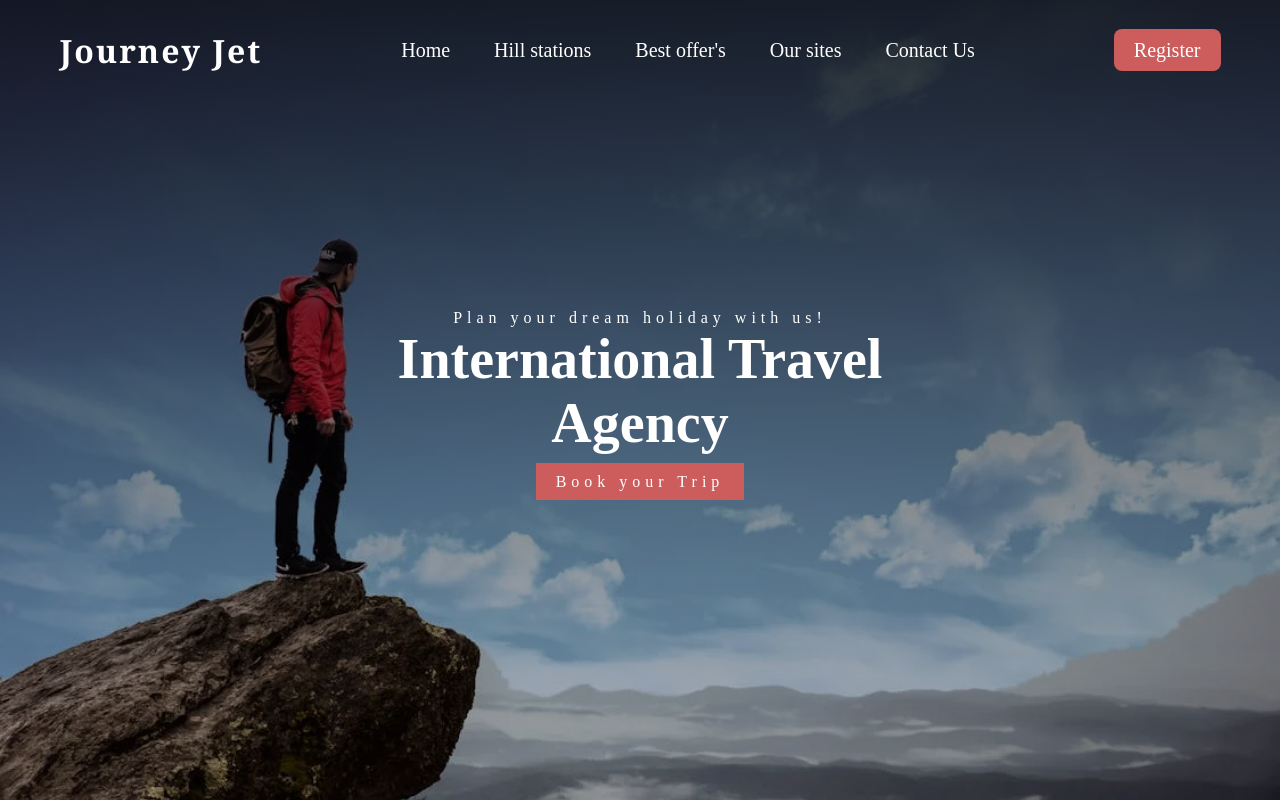
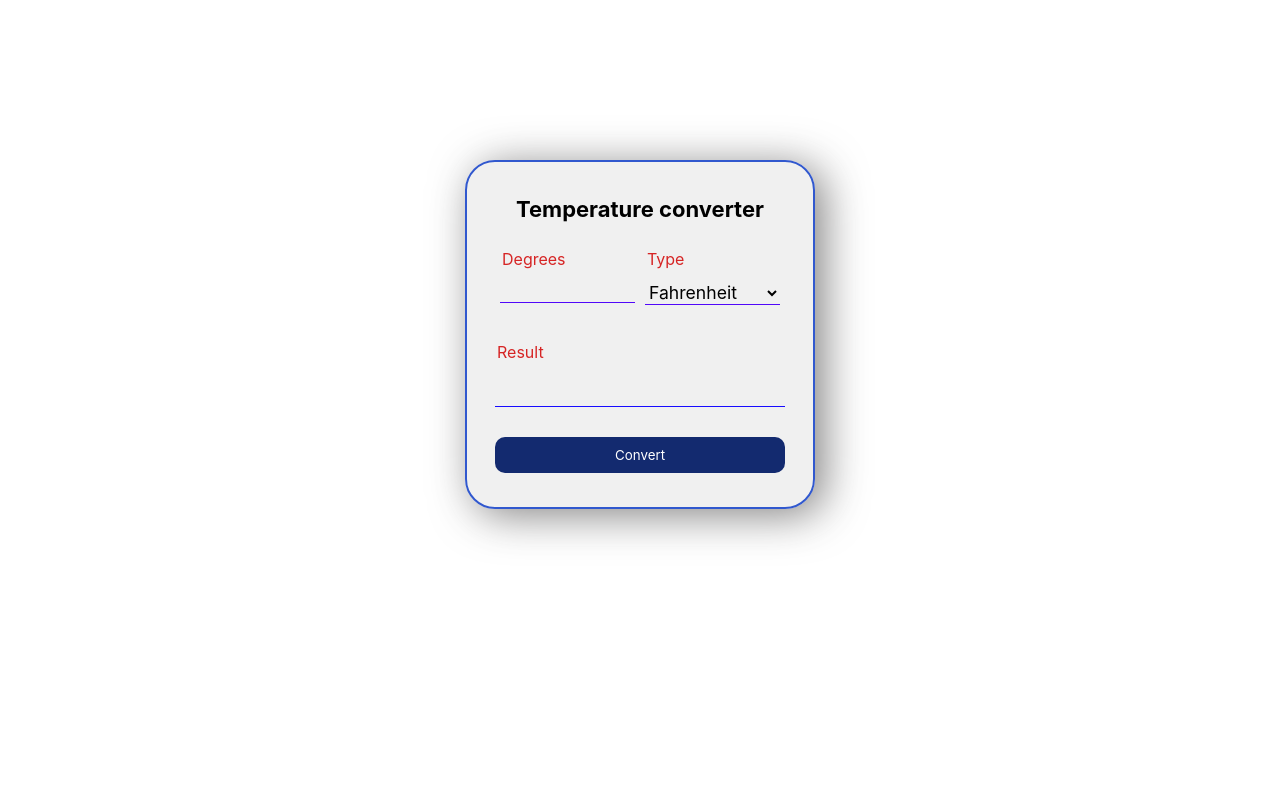
Before and after one commit to ShaliniVarshney/OASIS-INFOBYTE-INTERNSHIP, a plain HTML site: page index.html in a window 1280 px wide. Drawn offline with Linux system fonts and the light colour scheme.

Commit message:
TEMPERATURE CONVERTER

```diff
--- a/index.html
+++ b/index.html
@@ -2,36 +2,34 @@
 <html lang="en">
 <head>
     <meta charset="UTF-8">
+    <meta http-equiv="X-UA-Compatible" content="IE=edge">
     <meta name="viewport" content="width=device-width, initial-scale=1.0">
-    <title>Landing Page</title>
+    <title>temprature converter By Abhishek</title>
     <link rel="stylesheet" href="style.css">
 </head>
 <body>
-    <header>
-        <nav>
-            <div class="logo">Journey Jet
+    <div class="container">
+        <div class="header">Temperature converter</div>
+
+        <div class="boxcontainer">
+            <div class="box1">
+                <p>Degrees</p>
+                <input type="number" class="takevalue" />
             </div>
-            <div class="menu">
-                <a href="#">Home</a>
-                <a href="#">Hill stations</a>
-                <a href="#">Best offer's</a>
-                <a href="#">Our sites</a>
-                <a href="#">Contact Us</a>
+            <div class="box1">
+                <p>Type</p>
+                <select name="" id="unit">
+                     <option value="Fahrenheit">Fahrenheit</option>
+                     <option value="Celsius">Celsious</option>
+                </select>
             </div>
-            <div class="register">
-                <a href="#">Register</a>
-
-            </div>
-        </nav >
-        <section class="hea-text">
-            <span>Plan your dream holiday with us!</span>
-            <h1>International Travel Agency</h1>
-
-            <br>
-            <a href="#">Book your Trip</a>
-        </section>
-    </header>
-
-
+        </div>
+        <div class="valuecontainer">
+            <p>Result</p>
+            <div class="value"></div>
+        </div>
+        <button onclick="temprature()" class="button">Convert</button>
+    </div>
+  <script src="main.js"></script>
 </body>
 </html>
--- /dev/null
+++ b/main.js
@@ -0,0 +1,18 @@
+
+var par = document.querySelector("#par");
+    let temprature = () => {
+        let opt = document.querySelector("#unit");
+        let display = document.querySelector(".value");
+        var a = document.querySelector(".takevalue").value;
+        if (opt.value == "Celsius") {
+            console.log(a, "C to F", opt.value)
+            let F = a * (9 / 5) + 32
+            display.innerHTML = F.toFixed(4) + " F"
+        }
+        else {
+            console.log(a, "F to C", opt.value)
+            let C = (a - 32) * (5 / 9)
+            display.innerHTML = C.toFixed(4) + " ºC"
+
+        }
+    }
--- a/style.css
+++ b/style.css
@@ -1,88 +1,85 @@
-*{
+
+* {
+    margin: 0px;
     padding: 0;
-    margin: 0;
     box-sizing: border-box;
-  }
-  header{
+    font-family: inter;
+}
+
+body {
+    display: flex;
+    align-items: center;
+    justify-content: center;
+    padding-top: 20vh;
+}
+
+.container {
+    width: 350px;
+    border: 2px solid rgb(49, 88, 206);
+    background-color: rgba(202, 202, 202, 0.28);
+    border-radius: 30px;
+    padding: 34px 28px;
+    box-shadow: 9px 6px 43px rgba(50, 49, 49, .6);
+    height: auto;
+}
+
+.header {
+    font-size: 22px;
+    text-align: center;
+    margin-bottom: 10px;
+    font-weight: bold;
+    color: rgb(0, 0, 0);
+}
+
+.boxcontainer {
+    display: flex;
+}
+
+p {
+    font-size: 1rem;
+    color: rgb(214, 36, 36);
+    padding: 7px 2px;
+}
+
+.box1 {
+    width: 50%;
+    padding: 10px 5px;
+}
+
+.takevalue,
+#unit {
     width: 100%;
-    height: 100vh;
-    background: linear-gradient(rgba(0,0,0,0.8), rgba(0,0,0,0.2)),  url(travel.webp);
-    background-size: cover;
-    font-family: 'Times New Roman', Times, serif;
-  }
-  nav{
+    font-size: 22px;
+    border: none;
+    background-color: transparent;
+    outline: none;
+    border-bottom: 1px solid rgb(81, 8, 249);
+}
+
+#unit {
+    font-size: 1.1rem;
+    margin-top: 4.5px;
+}
+.valuecontainer {
+    margin: 10px 0;
+    margin-top: 20px;
+}
+.value {
     width: 100%;
-    height: 100px;
-    color:white;
-    display: flex;
-    justify-content: space-around;
-    align-items: center;
-  }
-  .logo{
-    font-size: 2em;
-    letter-spacing: 2px;
-    font-family: Georgia, 'Times New Roman', Times, serif;
-    font-weight: bold;
-  }
-  .menu a{
-    text-decoration: none;
+    height: 30px;
+    margin: 8px 0;
+    font-size: 1.4rem;
+    border-bottom: 1px solid rgb(23, 11, 255);
+}
+.button {
+    width: 100%;
+    height: auto;
+    font: 1.6rem;
     color: white;
-    padding: 10px 20px;
-    font-size: 20px;
-    position: relative;
-  }
-  .menu a::before{
-    content: '';
-    position: absolute;
-    top: 0;
-    left: 0;
-    width: 0%;
-    height: 100%;
-    border-bottom: 2px solid indianred;
-    transition: 0.4s linear;
-  }
-  .menu a:hover:before{
-    width: 90%;
-  }
-  .register a{
-    text-decoration: none;
-    color: white;
-    padding: 10px 20px;
-    font-size: 20px;
-    background: indianred;
-    border-radius:8px ;
-    transition: 0.4s;
-  }
-  .register a:hover{
-    background: transparent;
-    border: 1px solid indianred;
-  }
-  .hea-text{
-    max-width: 650px;
-    position: absolute;
-    top: 50%;
-    left: 50%;
-    transform: translate(-50%,-50%);
-    text-align: center;
-    color: white;
-  }
-  .hea-text span{
-    letter-spacing: 5px;
-
-  }
-
-  .hea-text h1{
-    font-size: 3.5em;
-  }
-  .hea-text a{
-    text-decoration: none;
-    background: indianred;
-    color: white;
-    padding: 10px 20px;
-    letter-spacing: 5px;
-    transition: 0.4s;
-  }
-  .hea-text a:hover{
-    background: transparent;
-    border: 1px solid indianred;
-  }
+    background-color: rgb(19, 42, 111);
+    border-radius: 10px;
+    padding: 10px;
+    border: none;
+    cursor: pointer;
+    margin: 20px 0 0 0;
+}
```
